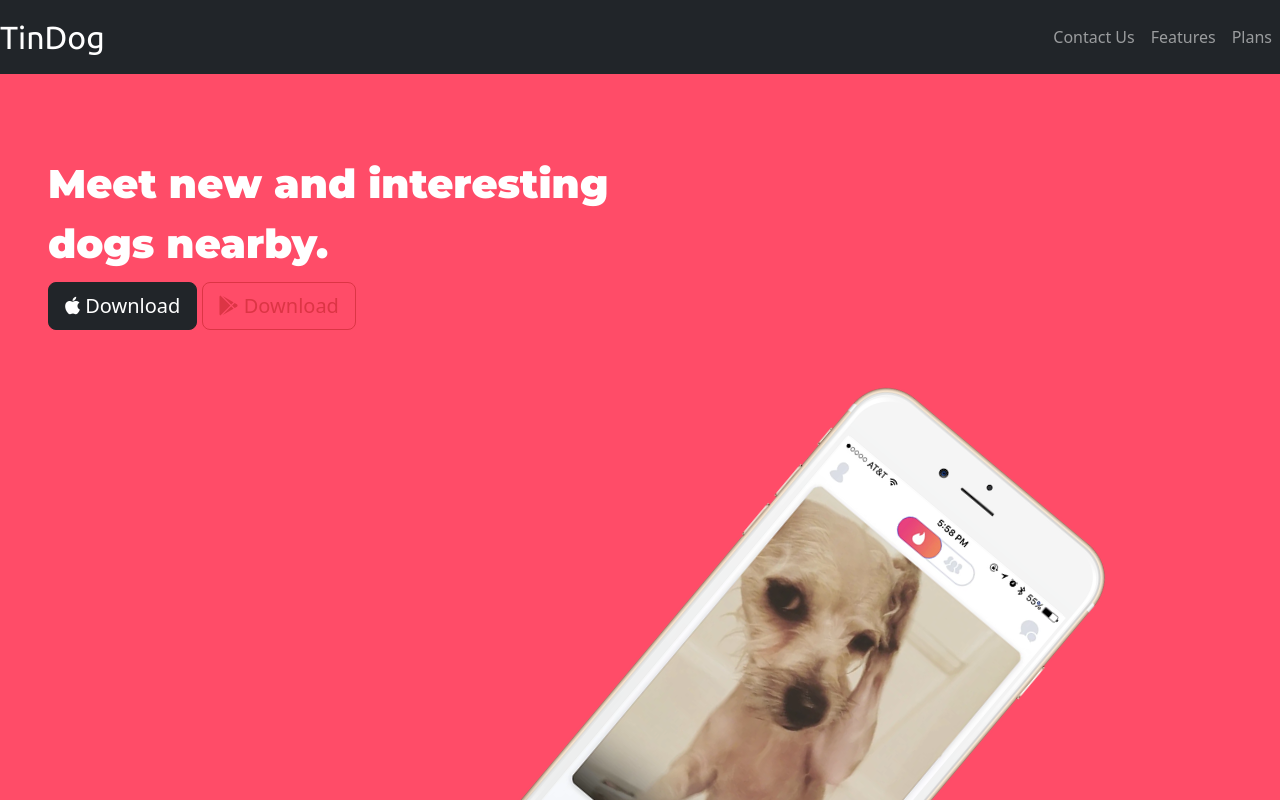
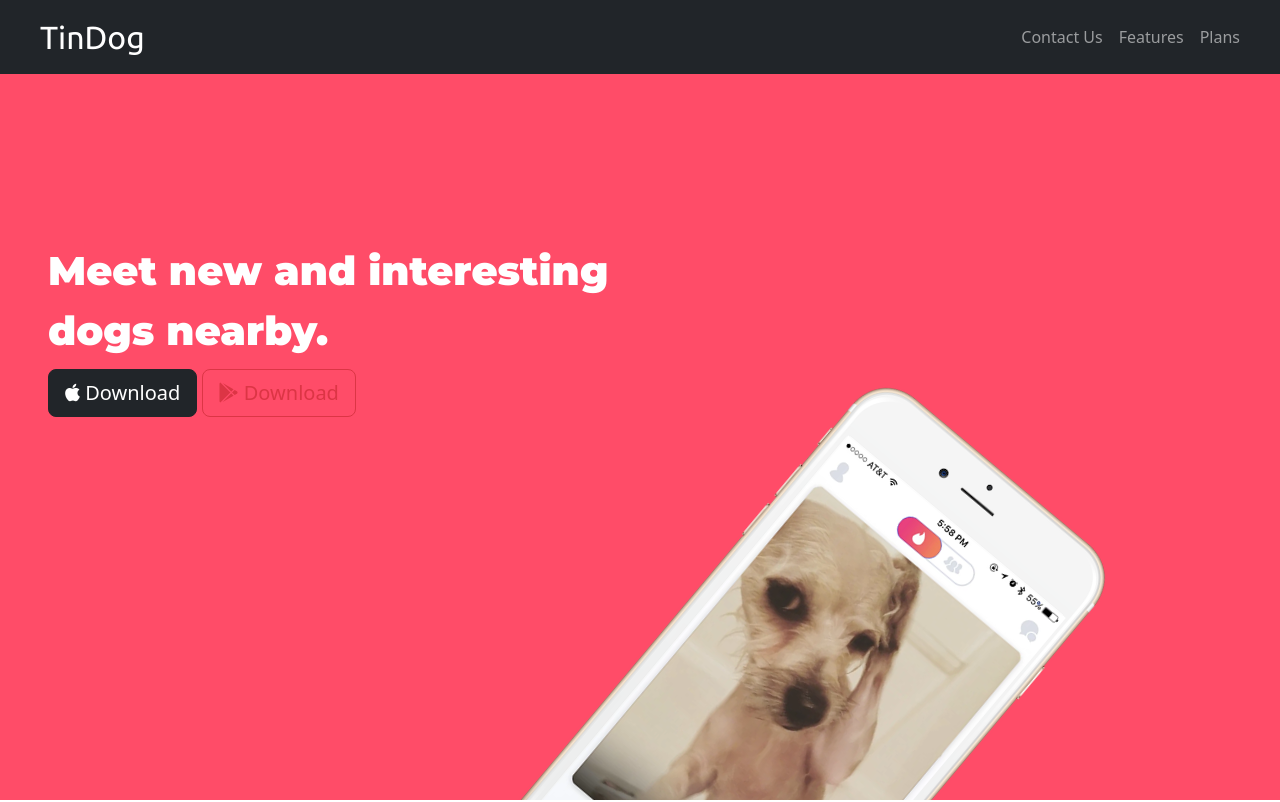
Before and after one commit to AbdulrahmanMonged/tindog-project, a plain HTML site: page index.html in a window 1280 px wide. Shown: the top 802 px of the page. Drawn offline with nearby package versions, Linux system fonts and the light colour scheme.

Commit message:
fixed some things.

```diff
--- a/css/styles.css
+++ b/css/styles.css
@@ -9,6 +9,8 @@
   font-family: "Ubuntu", sans-serif;
   color: white;
   font-size: 2rem;
+  position: relative;
+  left: 2.5rem;
 }
 
 #features {
@@ -65,14 +67,15 @@
 #footer {
   background-color: #fff;
   text-align: center;
-  padding: 10%;
+
 }
 #footer .fa {
   font-size: 1.5rem;
-  margin: 2%;
+  margin: 1%;
 }
-#footer p {
-  margin-top: 3%;
+
+#title .header {
+  margin-top: 15%;
 }
 h1 {
   font-family: "Montserrat", sans-serif;
@@ -128,7 +131,10 @@ p {
 .carousel-item {
     padding: 5rem;
 }
-
+.nav-link {
+  position: relative;
+  right: 2rem;
+}
 @media (max-width: 1020px) {
   .rotate180 {
     position: static;
```
